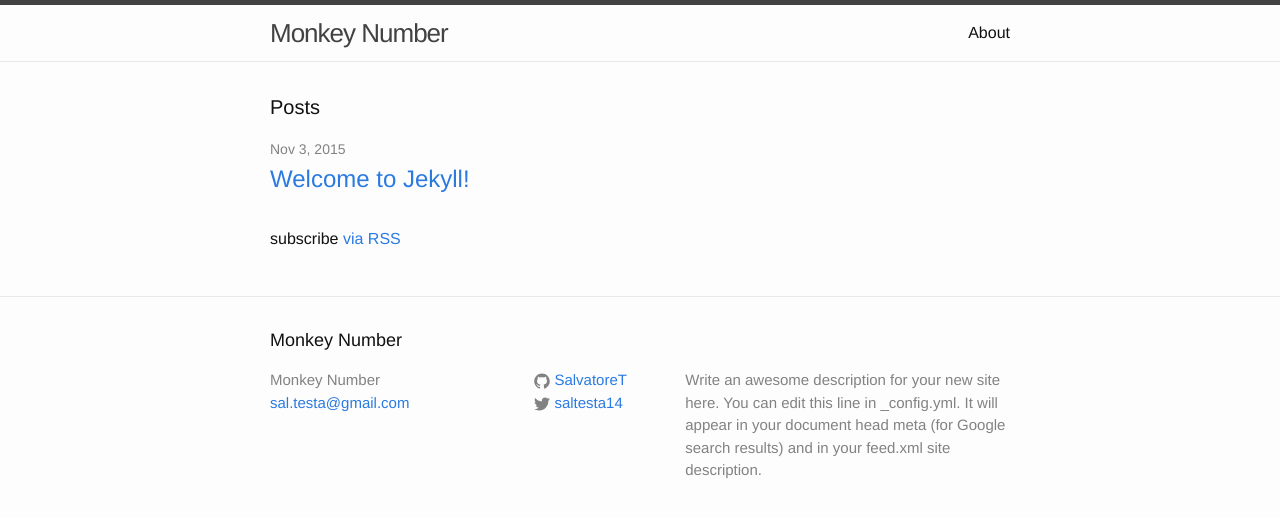
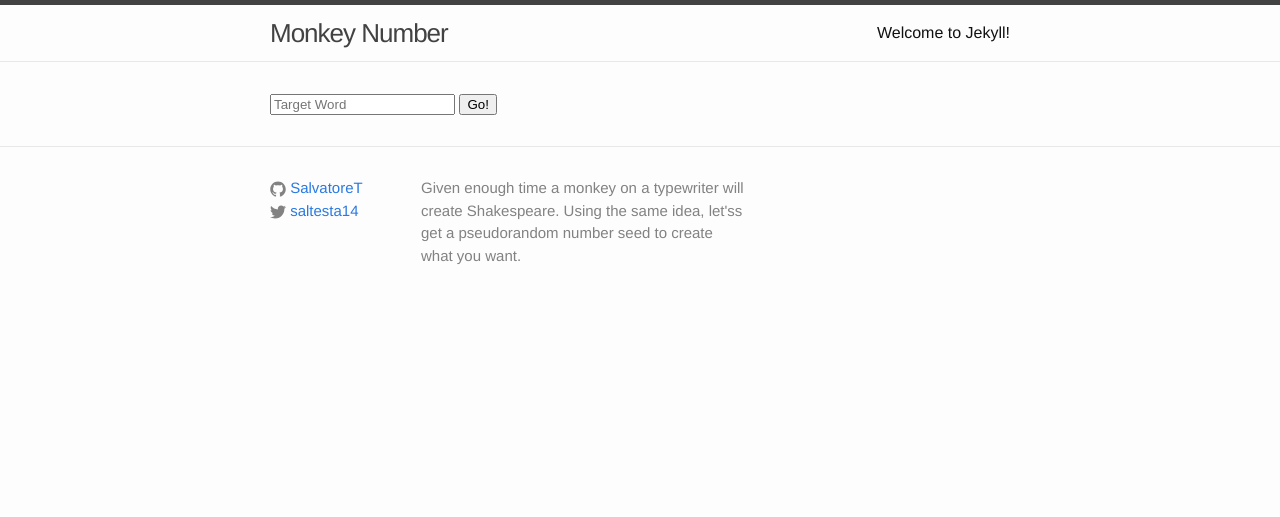
Before and after one commit to SalvatoreT/monkeynumber, a Jekyll site: the page built from index.html, in a window 1280 px wide. Shown: the top 517 px of the page. Built offline with Jekyll 4.4.1, drawn with Linux system fonts in a browser that asks for light colours.

Commit message:
Strip down the Jekyll template
- Remove the about page
- Put the posts in the hamburger navigator
- Trim down most of the footer

```diff
--- a/_config.yml
+++ b/_config.yml
@@ -1,10 +1,8 @@
 # Site settings
 title: Monkey Number
 email: sal.testa@gmail.com
-description: > # this means to ignore newlines until "baseurl:"
-  Write an awesome description for your new site here. You can edit this
-  line in _config.yml. It will appear in your document head meta (for
-  Google search results) and in your feed.xml site description.
+description: >
+  Given enough time a monkey on a typewriter will create Shakespeare. Using the same idea, let'ss get a pseudorandom number seed to create what you want.
 baseurl: "" # the subpath of your site, e.g. /blog/
 url: "https://monkeynumber.xyz" # the base hostname & protocol for your site
 twitter_username: saltesta14
--- a/_includes/footer.html
+++ b/_includes/footer.html
@@ -1,17 +1,7 @@
 <footer class="site-footer">
 
   <div class="wrapper">
-
-    <h2 class="footer-heading">{{ site.title }}</h2>
-
     <div class="footer-col-wrapper">
-      <div class="footer-col  footer-col-1">
-        <ul class="contact-list">
-          <li>{{ site.title }}</li>
-          <li><a href="mailto:{{ site.email }}">{{ site.email }}</a></li>
-        </ul>
-      </div>
-
       <div class="footer-col  footer-col-2">
         <ul class="social-media-list">
           {% if site.github_username %}
--- a/_includes/header.html
+++ b/_includes/header.html
@@ -14,9 +14,9 @@
       </a>
 
       <div class="trigger">
-        {% for page in site.pages %}
-          {% if page.title %}
-          <a class="page-link" href="{{ page.url | prepend: site.baseurl }}">{{ page.title }}</a>
+        {% for post in site.posts %}
+          {% if post.title %}
+          <a class="page-link" href="{{ post.url | prepend: site.baseurl }}">{{ post.title }}</a>
           {% endif %}
         {% endfor %}
       </div>
--- a/index.html
+++ b/index.html
@@ -3,21 +3,10 @@ layout: default
 ---
 
 <div class="home">
-
-  <h1 class="page-heading">Posts</h1>
-
-  <ul class="post-list">
-    {% for post in site.posts %}
-      <li>
-        <span class="post-meta">{{ post.date | date: "%b %-d, %Y" }}</span>
-
-        <h2>
-          <a class="post-link" href="{{ post.url | prepend: site.baseurl }}">{{ post.title }}</a>
-        </h2>
-      </li>
-    {% endfor %}
-  </ul>
-
-  <p class="rss-subscribe">subscribe <a href="{{ "/feed.xml" | prepend: site.baseurl }}">via RSS</a></p>
-
+  <div class="input-group">
+    <input type="text" class="form-control" placeholder="Target Word">
+    <span class="input-group-btn">
+      <button class="btn btn-default" type="button">Go!</button>
+    </span>
+  </div><!-- /input-group -->
 </div>
```
Also changed, not shown: about.md (deleted, +0 -11 lines).
